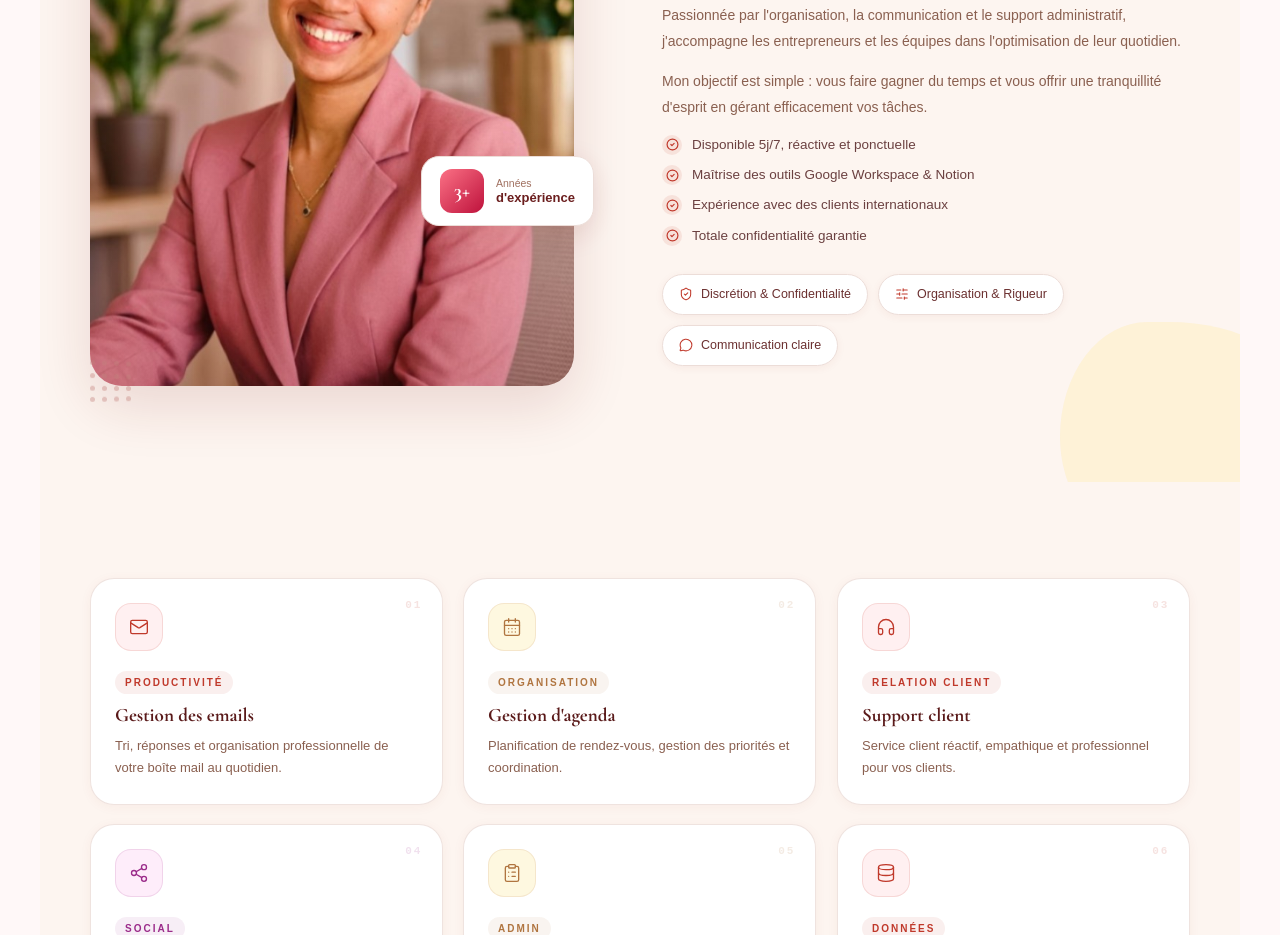
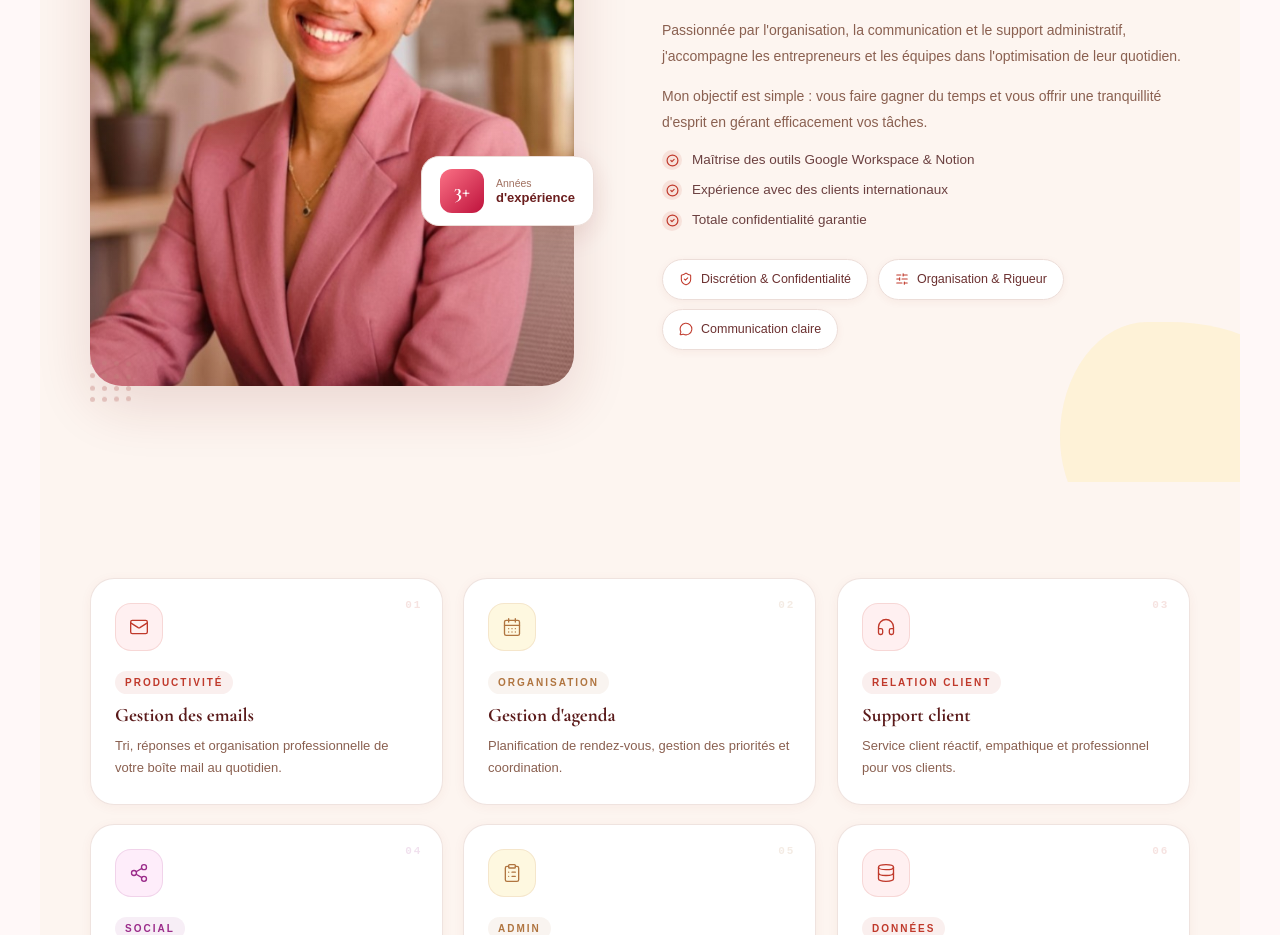
Before and after one commit to EzekielaHarisoa/VirtualAssistantePortfolio, a React (Vite) app: page / in a window 1280 px wide. Shown: the part 1000-1935 px from the top of the page. Built offline with nearby package versions, Linux system fonts and the light colour scheme.

Commit message:
update: about

```diff
--- a/src/components/About.jsx
+++ b/src/components/About.jsx
@@ -9,7 +9,6 @@ const traits = [
 ];
 
 const checklist = [
-  "Disponible 5j/7, réactive et ponctuelle",
   "Maîtrise des outils Google Workspace & Notion",
   "Expérience avec des clients internationaux",
   "Totale confidentialité garantie",
```
